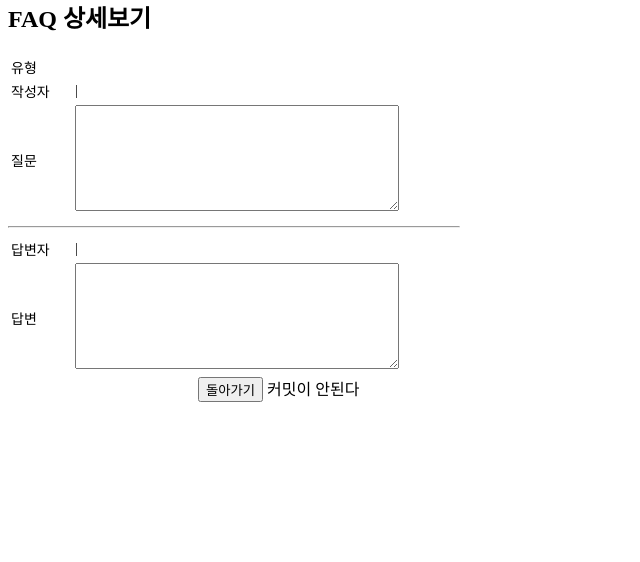
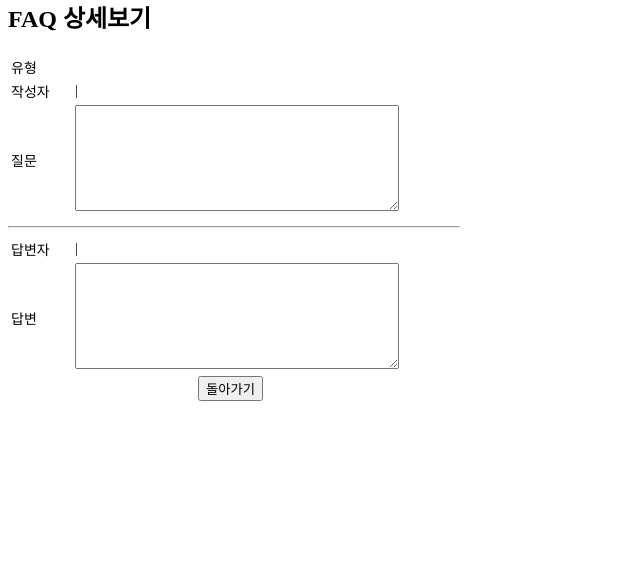
Before and after one commit to Django-Mission/django_mission_02-sseungGit, a Django app: template basic/templates/support/support_detail.html in a window 1280 px wide. Shown: the part 21-583 px from the top of the page, without its empty margins (0-640 px from the left). Run offline with Django 4.2, Linux system fonts and the light colour scheme; the template is opened without the code that fills it, so the values that code supplies are empty.

Commit message:
last commit

```diff
--- a/basic/templates/support/support_detail.html
+++ b/basic/templates/support/support_detail.html
@@ -37,5 +37,5 @@
     </from>
 </div>
 <button onClick="history.back()" style="margin-left : 190px;">돌아가기</button>
-커밋이 안된다
+
 {% endblock %}
```
Also changed, not shown: README.md.
